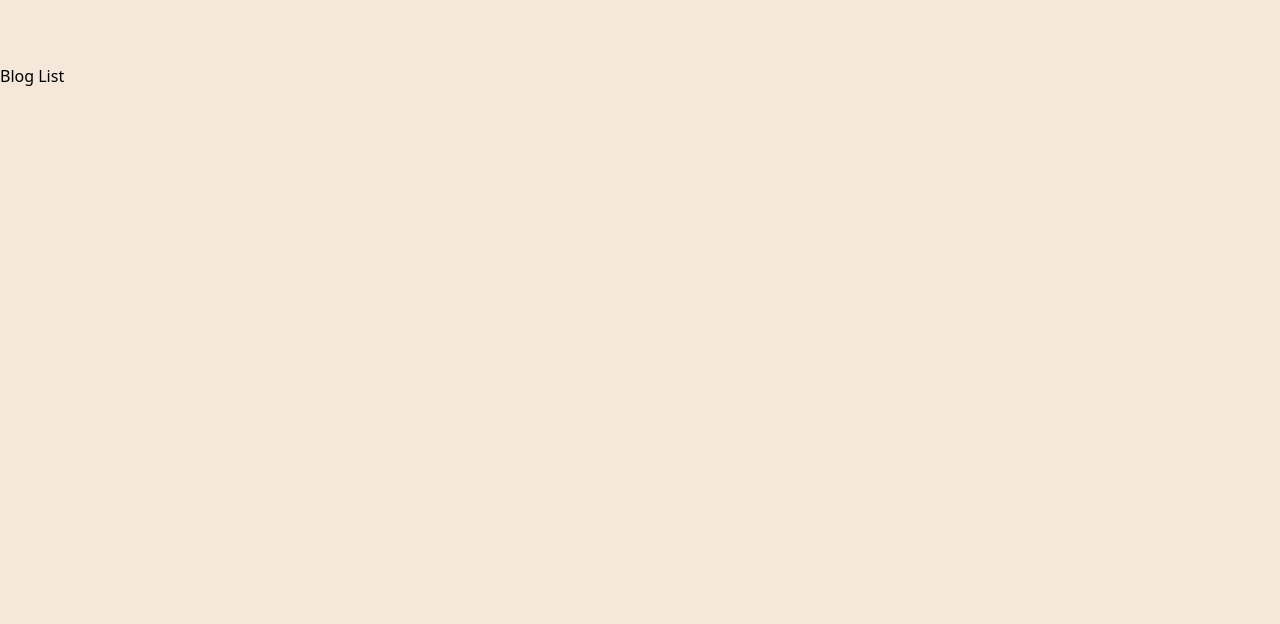
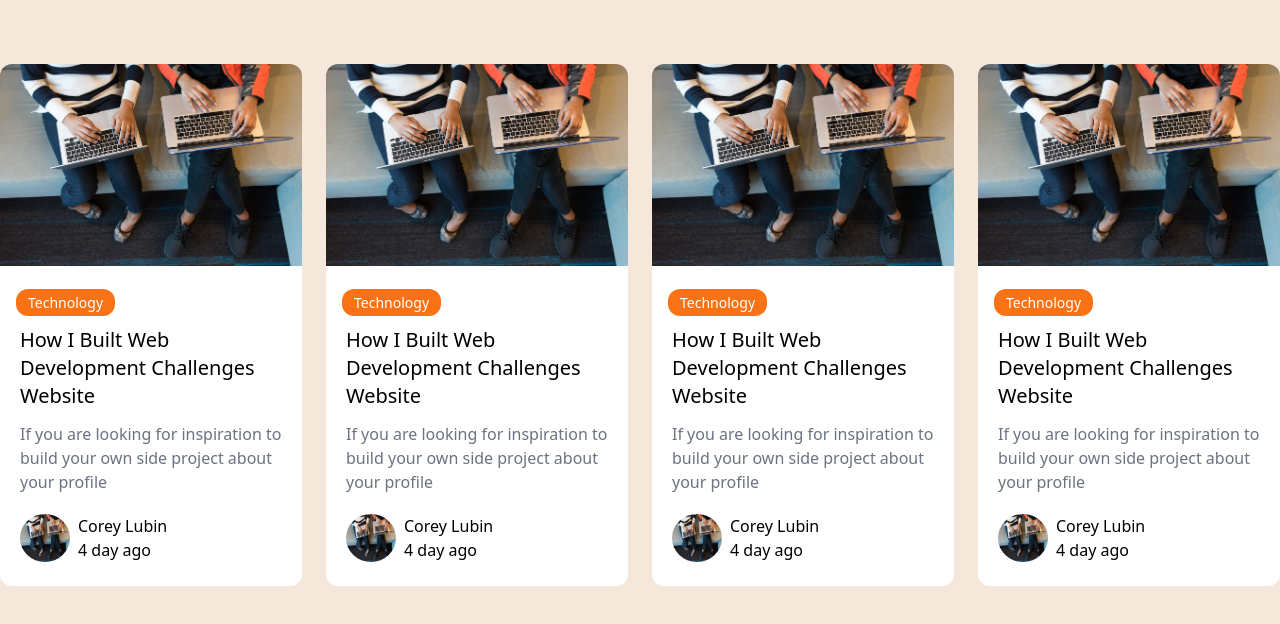
Before and after one commit to mobinkaarimi/blog-card-component, a Next.js app: page / in a window 1280 px wide. Shown: the top 624 px of the page. Built offline with nearby package versions, Linux system fonts and the light colour scheme.

Commit message:
update[BlogCard]-> import BlogCardList and use it also write a function for map on blogCardList

```diff
--- a/app/_components/BlogCard/index.tsx
+++ b/app/_components/BlogCard/index.tsx
@@ -1,8 +1,28 @@
+import { cardItemType } from "@app/@types/cardItem";
+import BlogCardItem from "./BlogCardItem";
+import { blogCardList } from "@app/_constants";
+
 export default function BlogCard() {
 
+  function blogCard(_el: cardItemType): any {
+    return (
+      <div key={_el.id}>
+        <BlogCardItem
+          id={_el.id}
+          title={_el.title}
+          description={_el.description}
+          category={_el.category}
+          author={_el.author}
+          createTime={_el.createTime}
+          picture={_el.picture}
+          authorAvatar={_el.authorAvatar}
+        />
+      </div>
+    );
+  }
   return (
     <div className="grid grid-cols-1 sm:grid-cols-2 xl:grid-cols-4 gap-x-6 gap-y-8">
-      Blog List
-    </div>
+    {blogCardList.map(blogCard)}
+  </div>
   )
 }
```
